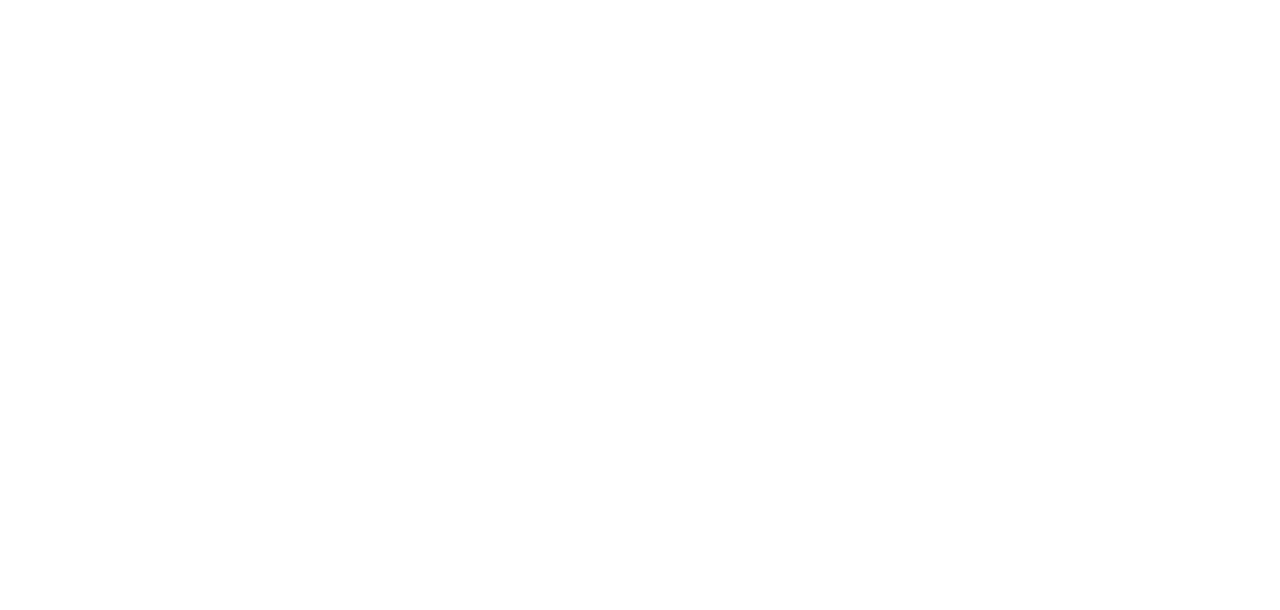
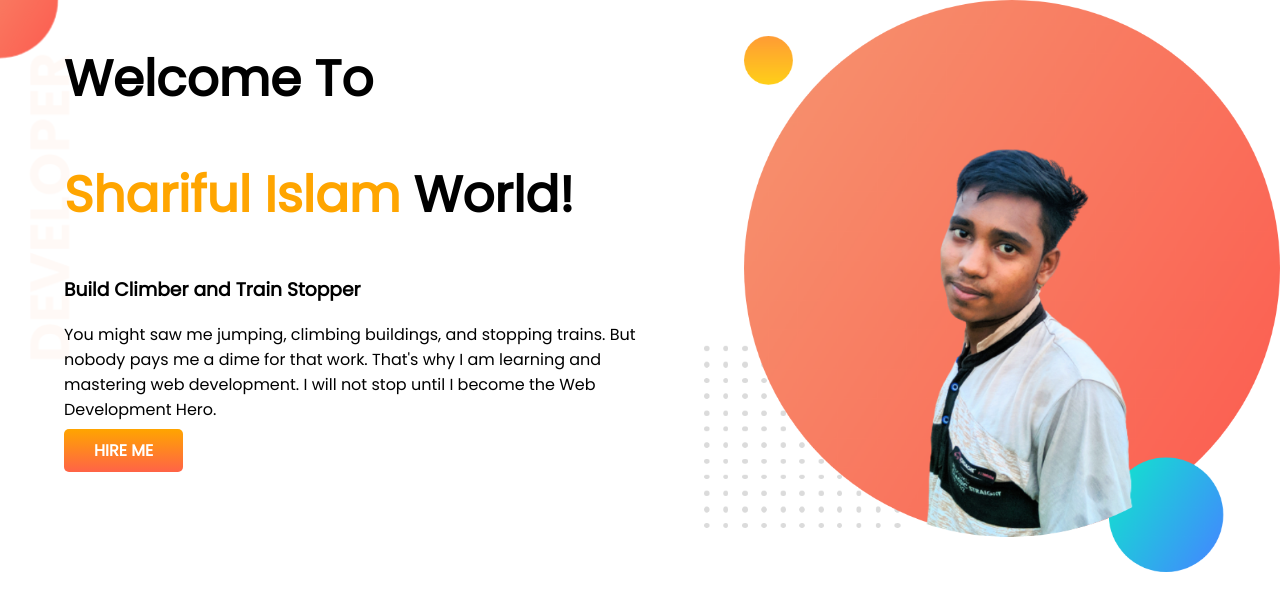
Before and after one commit to sharifulislam64/my-portfolio, a plain HTML site: page index.html in a window 1280 px wide. Drawn offline with Linux system fonts and the light colour scheme.

Commit message:
commit added

```diff
--- a/index.html
+++ b/index.html
@@ -5,7 +5,36 @@
     <meta http-equiv="X-UA-Compatible" content="IE=edge" />
     <meta name="viewport" content="width=device-width, initial-scale=1.0" />
     <title>Shariful Islam</title>
+    <link rel="preconnect" href="https://fonts.googleapis.com" />
+    <link rel="preconnect" href="https://fonts.gstatic.com" crossorigin />
+    <link
+      href="https://fonts.googleapis.com/css2?family=Poppins&display=swap"
+      rel="stylesheet"
+    />
     <link rel="stylesheet" href="style.css" />
   </head>
-  <body></body>
+  <body>
+    <section class="top-banner">
+      <div class="half-width">
+        <h1>Welcome To</h1>
+        <h1><span class="orange">Shariful Islam </span> World!</h1>
+        <h3>Build Climber and Train Stopper</h3>
+        <p>
+          You might saw me jumping, climbing buildings, and stopping trains. But
+          nobody pays me a dime for that work. That's why I am learning and
+          mastering web development. I will not stop until I become the Web
+          Development Hero.
+        </p>
+        <a
+          class="link-button"
+          target="_blank"
+          href="https://web.programming-hero.com/web-6/video/web-6-4-5-put-container-side-by-side-image-size-link-button-style"
+          >HIRE ME</a
+        >
+      </div>
+      <div class="half-width">
+        <img src="shahin.png" alt="" />
+      </div>
+    </section>
+  </body>
 </html>
--- a/style.css
+++ b/style.css
@@ -0,0 +1,32 @@
+body {
+  font-family: "Poppins", sans-serif;
+  margin: 0%;
+}
+h1 {
+  font-size: 50px;
+}
+.orange {
+  color: orange;
+}
+section {
+  display: flex;
+}
+.half-width {
+  width: 50%;
+  padding-left: 5%;
+}
+.half-width img {
+  width: 100%;
+}
+.link-button {
+  text-decoration: none;
+  background-image: linear-gradient(orange, tomato);
+  padding: 10px 30px;
+  color: white;
+  font-weight: 700;
+  border-radius: 5px;
+}
+.top-banner {
+  background-image: url(images/top-banner.png);
+  background-repeat: no-repeat;
+}
```
Also changed, not shown: 00100sPORTRAIT_00100_BURST20180906162313090_COVER_2.jpg (added), 00100sPORTRAIT_00100_BURST20181005174640172_COVER_2-removebg-preview.png (added), 00100sPORTRAIT_00100_BURST20181005174640172_COVER_2.jpg (added), images/dream-bg.png (added), images/exp-bg.png (added), images/jhankar.png (added), images/jhankar2.png (added), images/my-bg.png (added), images/my-bg2.png (added), images/profile.png (added), images/profile2.png (added), images/top-banner.png (added), shahin.png (added), 1 other file.
